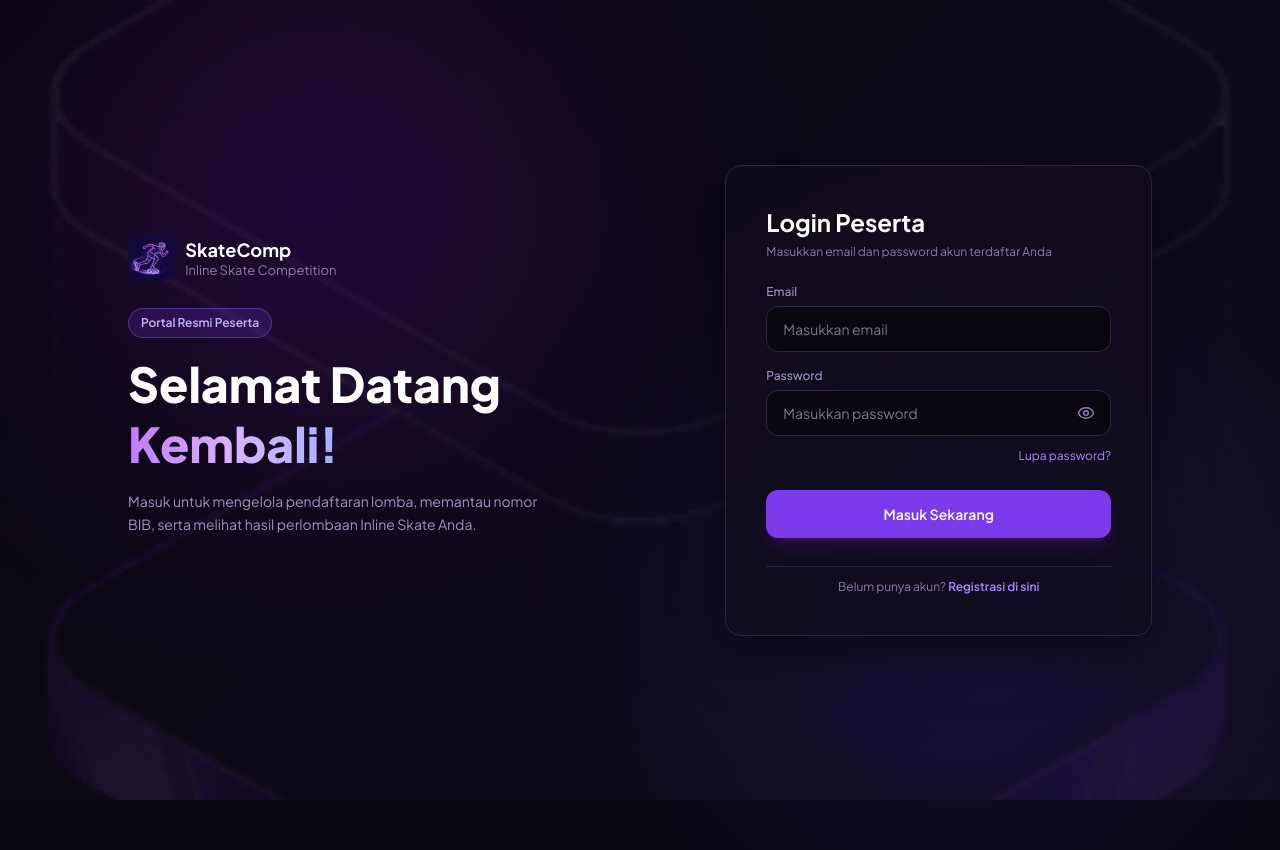
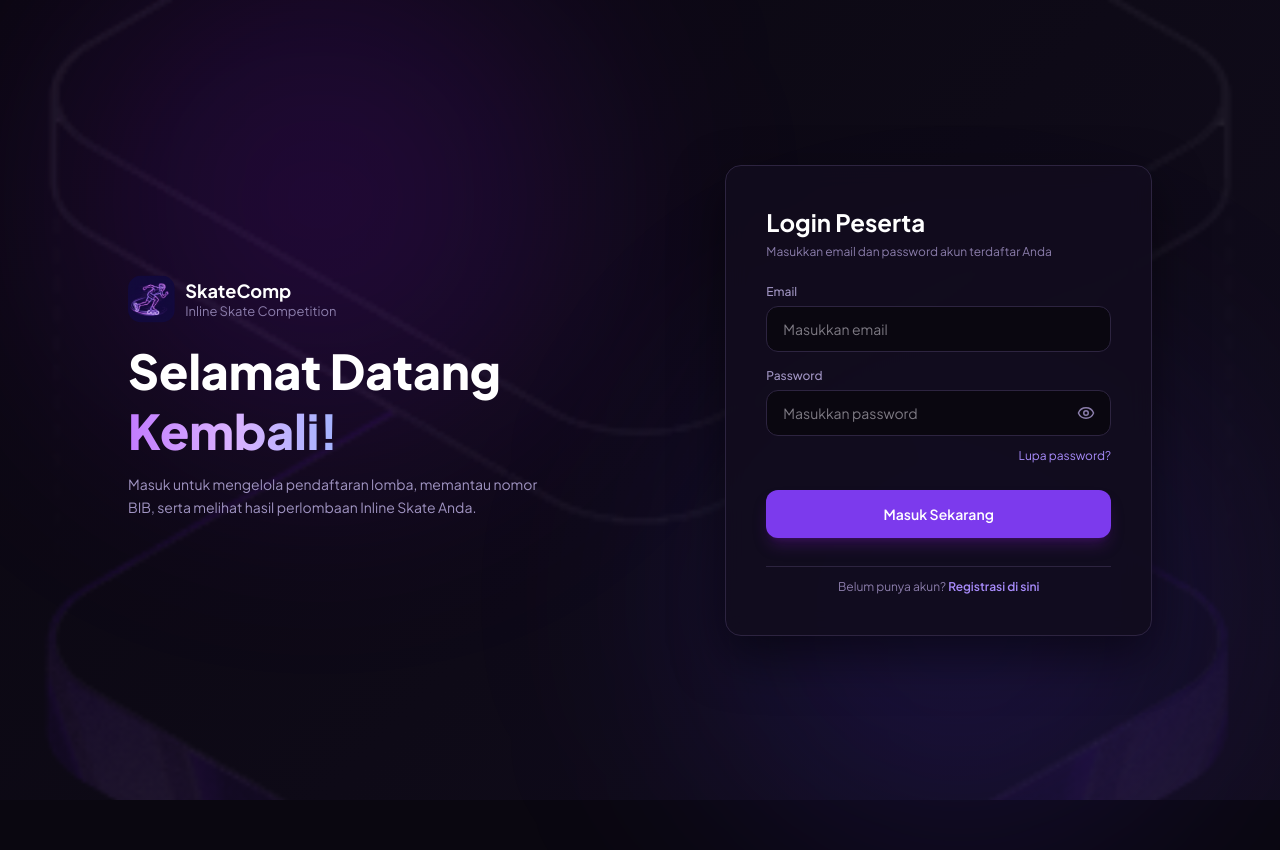
Before and after one commit to firmanizzani/SkateComp, a React (Vite) app: page /login in a window 1280 px wide. Built offline with nearby package versions, Linux system fonts and the light colour scheme.

Commit message:
style: remove portal badges and align left branding height with login card

```diff
--- a/src/pages/LoginPage.tsx
+++ b/src/pages/LoginPage.tsx
@@ -75,15 +75,12 @@ export default function LoginPage() {
           initial={{ opacity: 0, x: -30 }}
           animate={{ opacity: 1, x: 0 }}
           transition={{ duration: 0.6 }}
-          className="w-full md:w-5/12 text-left py-4 hidden md:block"
+          className="w-full md:w-5/12 text-left hidden md:flex flex-col justify-center gap-6"
         >
           <Logo size="lg" />
 
-          <div className="mt-8 mb-6">
-            <div className="inline-flex items-center px-3 py-1.5 rounded-full text-xs font-semibold mb-4" style={{ background: 'rgba(124, 58, 237, 0.2)', border: '1px solid rgba(167, 139, 250, 0.3)', color: '#C4B5FD' }}>
-              Portal Resmi Peserta
-            </div>
-            <h1 className="text-4xl lg:text-5xl font-extrabold text-white leading-tight mb-4" style={{ fontFamily: 'Plus Jakarta Sans, sans-serif' }}>
+          <div>
+            <h1 className="text-4xl lg:text-5xl font-extrabold text-white leading-tight mb-3" style={{ fontFamily: 'Plus Jakarta Sans, sans-serif' }}>
               Selamat Datang <br />
               <span className="text-transparent bg-clip-text bg-gradient-to-r from-purple-400 via-purple-300 to-indigo-300">
                 Kembali!
--- a/src/pages/RegisterPage.tsx
+++ b/src/pages/RegisterPage.tsx
@@ -102,11 +102,8 @@ export default function RegisterPage() {
           boxShadow: '0 20px 50px rgba(0, 0, 0, 0.5)'
         }}
       >
-        <div className="flex flex-col sm:flex-row items-start sm:items-center justify-between gap-4 mb-6">
+        <div className="mb-6">
           <Logo size="md" />
-          <div className="inline-flex items-center px-3 py-1 rounded-full text-xs font-semibold" style={{ background: 'rgba(124, 58, 237, 0.2)', border: '1px solid rgba(167, 139, 250, 0.3)', color: '#C4B5FD' }}>
-            Pendaftaran Peserta
-          </div>
         </div>
 
         <div className="mb-6">
```
